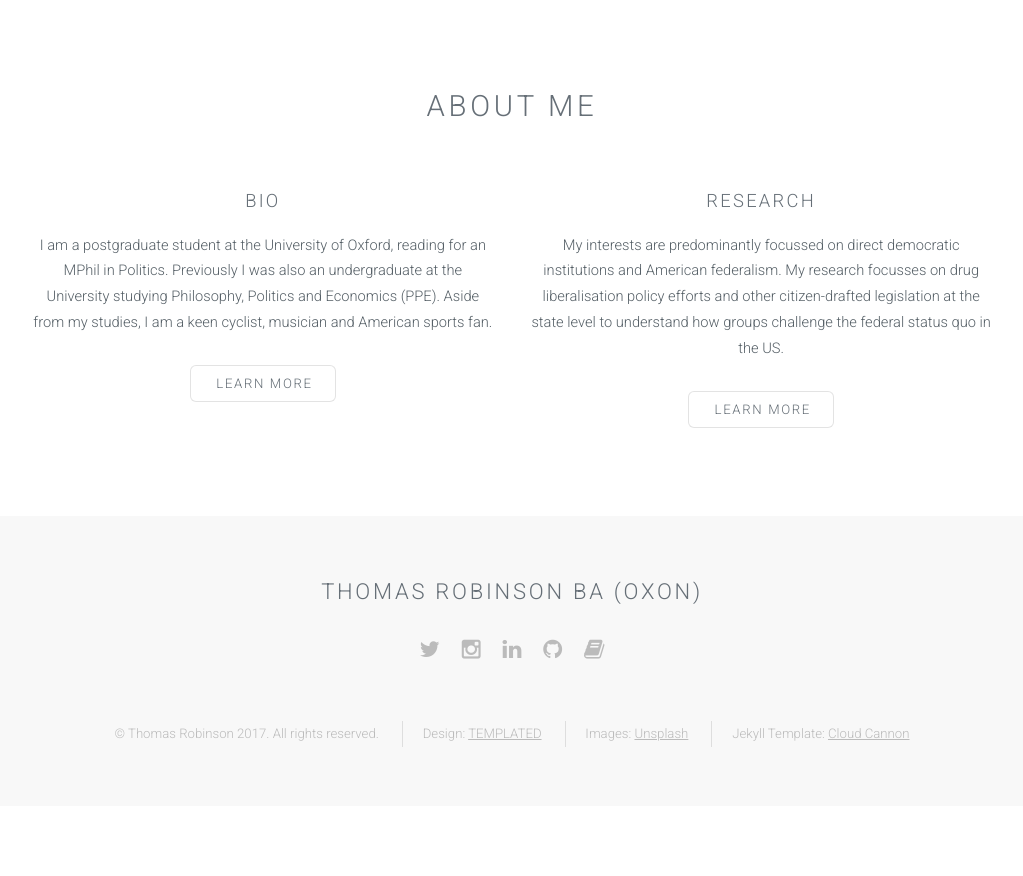
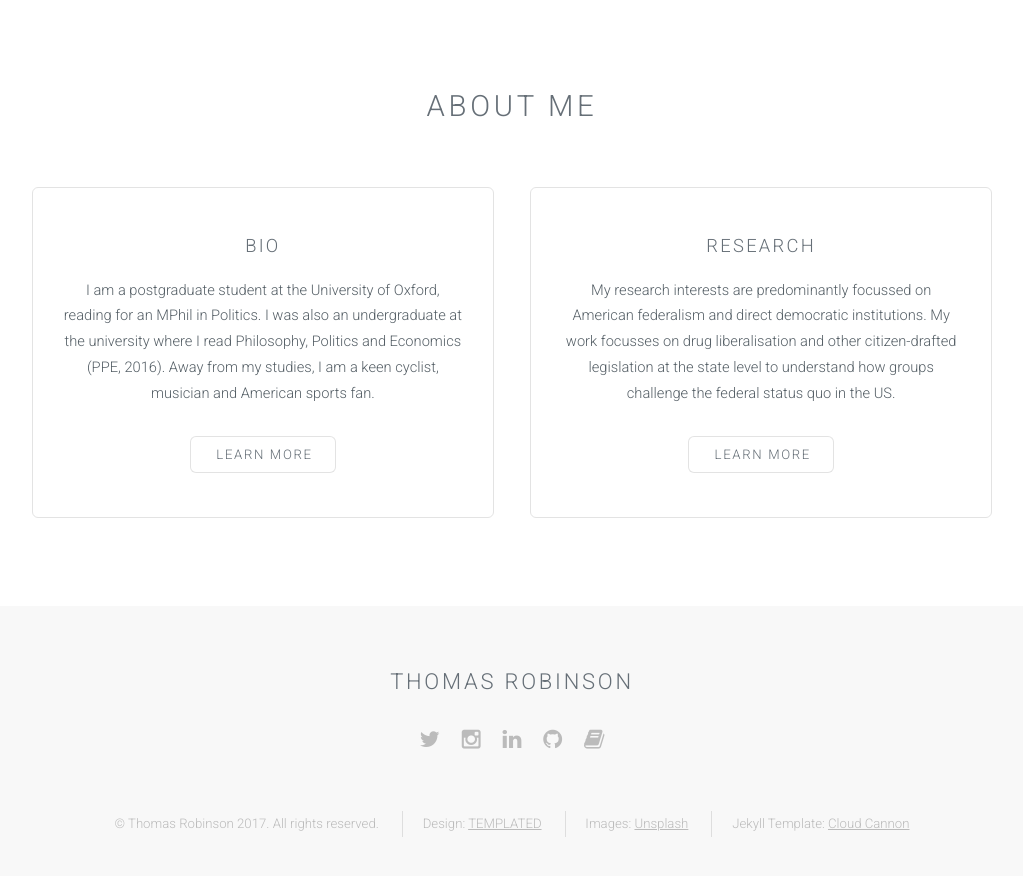
Before and after one commit to nosnibormot/ts-robinson.co.uk, a Jekyll site: the page built from index.html, in a window 1280 px wide and 1303 px high, cut to the strip 407-1283 px from the top of the window. Shown: the whole strip, without its empty margins (128-1151 px from the left). Built offline with Jekyll 4.4.1, drawn with Linux system fonts in a browser that asks for light colours.

Commit message:
more text updates and change a few pics

```diff
--- a/_includes/footer.html
+++ b/_includes/footer.html
@@ -3,7 +3,7 @@
     <div class="container">
         <div class="row double">
             <div class="12u" style="text-align: center;">
-                <h2>Thomas Robinson BA (Oxon)</h2>
+                <h2>Thomas Robinson</h2>
                 <p></p>
                 <ul class="icons">
                     <li><a href="https://twitter.com/nosnibor_mot" class="icon fa-twitter"><span class="label">Twitter</span></a></li>
--- a/index.html
+++ b/index.html
@@ -45,21 +45,21 @@ layout: landing-page
 				<div class="container">
 					<div class="row">
 						<div class="6u">
-							<section class="special">
+							<section class="special box">
 								<h3>Bio</h3>
 								<p>I am a postgraduate student at the University of Oxford, reading for an MPhil in Politics.
-									Previously I was also an undergraduate at the University studying Philosophy, Politics and Economics (PPE).
-									Aside from my studies, I am a keen cyclist, musician and American sports fan.</p>
+									I was also an undergraduate at the university where I read Philosophy, Politics and Economics (PPE, 2016).
+									Away from my studies, I am a keen cyclist, musician and American sports fan.</p>
 								<ul class="actions">
 									<li><a href="{{ site.baseurl }}/bio.html" class="button alt">Learn More</a></li>
 								</ul>
 							</section>
 						</div>
 						<div class="6u">
-							<section class="special">
+							<section class="special box">
 								<h3>Research</h3>
-								<p>My interests are predominantly focussed on direct democratic institutions and American federalism.
-									My research focusses on drug liberalisation policy efforts and other citizen-drafted legislation
+								<p>My research interests are predominantly focussed on American federalism and direct democratic institutions.
+									My work focusses on drug liberalisation and other citizen-drafted legislation
 									at the state level to understand how groups challenge the federal status quo in the US.</p>
 								<ul class="actions">
 									<li><a href="{{ site.baseurl }}/research.html" class="button alt">Learn More</a></li>
--- a/research.html
+++ b/research.html
@@ -13,9 +13,10 @@ layout: default
                     <a href="#" class="image fit"><img src="images/research.jpg" alt="" /></a>
                     <h3>Summary</h3>
                     <p>My research focusses on the ballot initiative process in the United States, and how actors across the federal system interact to disrupt the status quo.
-                      My current project is looking at initiative funding, comparing funding levels and sources both within issue groups and across states.
-                    I have spent time conducting fieldwork in Oregon, interviewing ballot initiative proponents and state politicians surrounding the two most recent marijuana legalisation ballot measures (Measures 80 and 91).</p>
+                      I am very interested in how actors leverage the federal structure for policymaking purposes, and the nature of the relationships between levels of government.
                     <p> My latest project is looking at campaign finance contributions on a comparative scale within US ballot initiative races - what type of groups finance campaigns, how much does each group contribute, and are some forms of campaign contributions more effective than others?</p>
+                    <p>Previously, I worked on drug liberalisation policies passed via the initiative process.
+                      With funding from the Rothermere American Institute, I was able to conduct fieldwork in Oregon, interviewing ballot initiative proponents and state politicians surrounding the two most recent marijuana legalisation ballot measures (Measures 80 and 91).</p>
                 </section>
         </div>
         <div class="conference">
```
Also changed, not shown: bio.html (+5 -4 lines), blog.html (+3 -6 lines), 1 other file.
